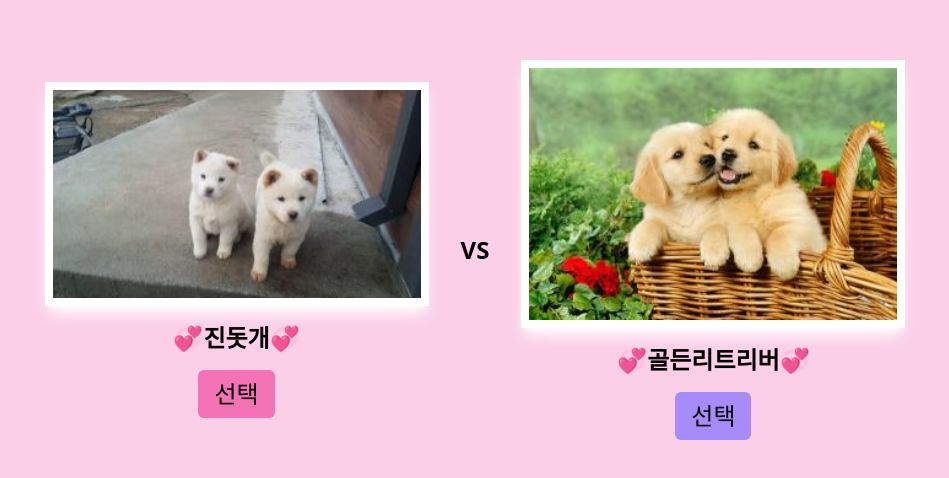
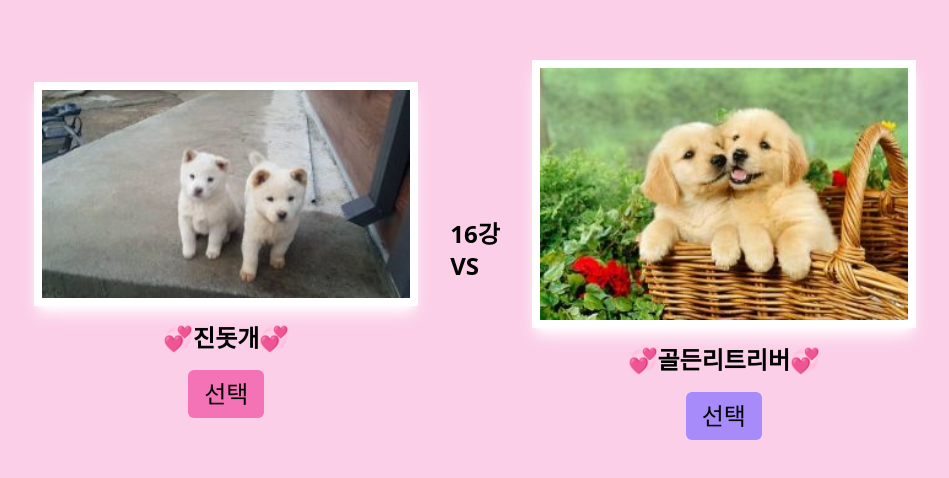
Before and after one commit to lhjbg0821/REACT_PRACTICE2, a React (Create React App) app in the folder 230406/worldcup/: page /worldcup in a window 1280 px wide. Shown: the part 150-628 px from the top of the page, without its empty margins (165-1114 px from the left). Built offline with nearby package versions, Linux system fonts and the light colour scheme.

Commit message:
⚽ 16강~결승 멘트 추가

```diff
--- a/230406/worldcup/src/pages/worldcup.jsx
+++ b/230406/worldcup/src/pages/worldcup.jsx
@@ -54,7 +54,10 @@
               choice={choice}
               onClickChoice={onClickChoice}
             />
-            <div className="text-2xl mx-8 font-bold">VS</div>
+            <div className="text-2xl mx-8 font-bold">
+              <div>{`${end === 2 ? "결승" : end + "강"}`}</div>
+              <div>VS</div>
+            </div>
             <AnimalCard
               animal={shuffleAnimal[choice + 1]}
               choice={choice + 1}
```
